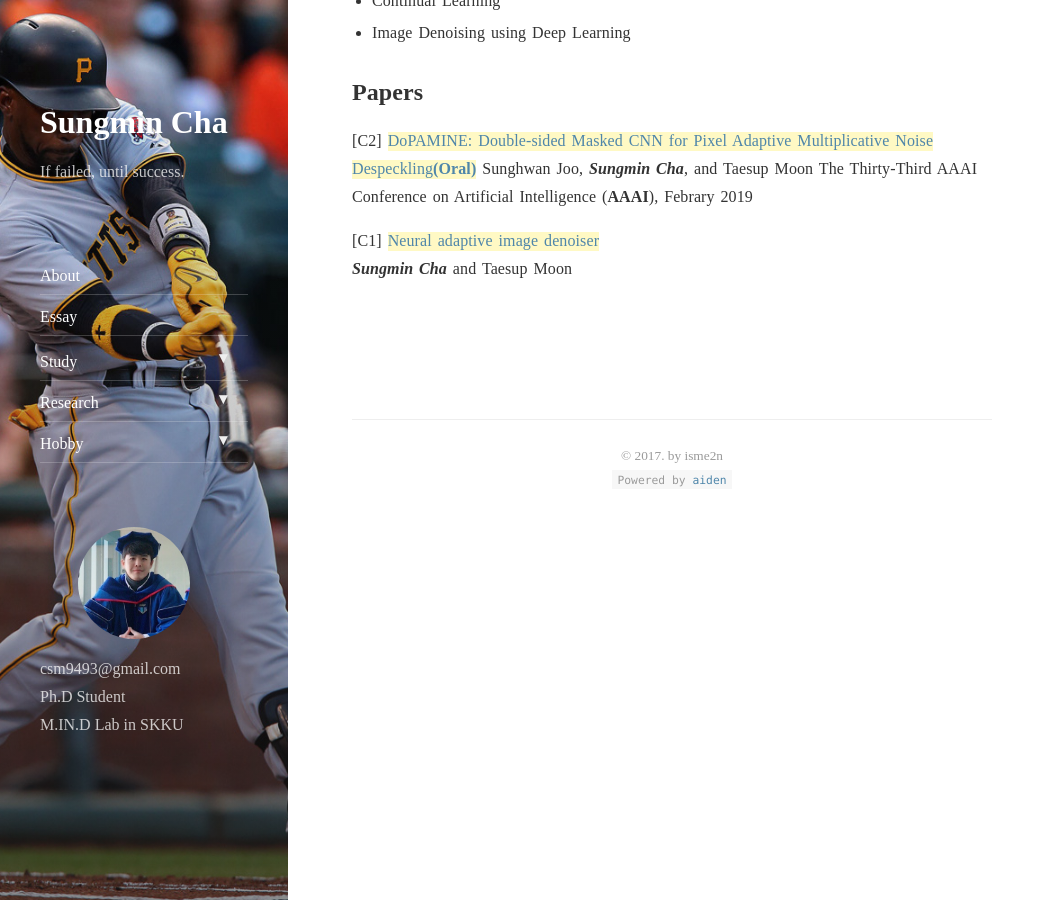
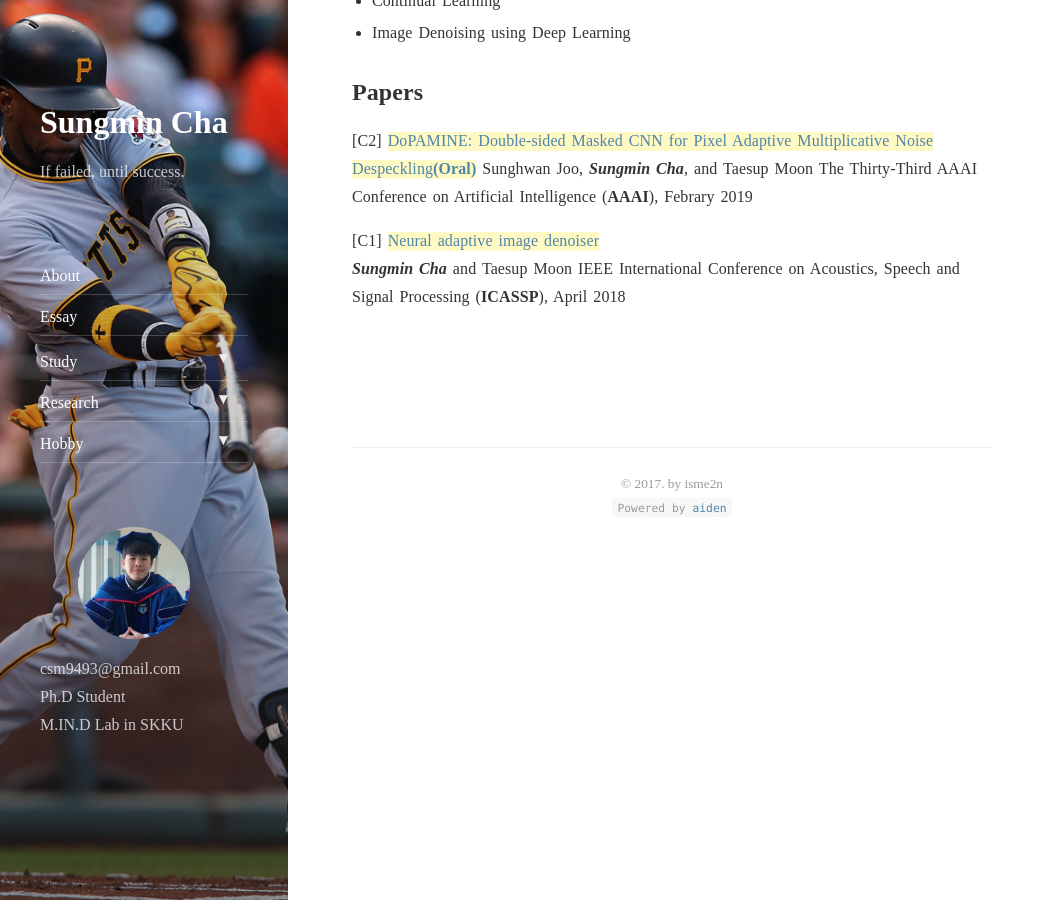
Before and after one commit to csm9493/csm9493.github.io, a Jekyll site: the page built from about.md, in a window 1280 px wide and 900 px high, scrolled down 870 px. Shown: the whole window, without its empty margins (0-1055 px from the left). Built offline with Jekyll 4.4.1, drawn with Linux system fonts in a browser that asks for light colours; nearby versions of some CDN libraries.

Commit message:
update posts

```diff
--- a/about.md
+++ b/about.md
@@ -37,3 +37,4 @@ The Thirty-Third AAAI Conference on Artificial Intelligence (**AAAI**), Febrary
 
 [C1] [Neural adaptive image denoiser](http://115.145.145.158/files/Conference/icassp_aide.pdf)
 ***Sungmin Cha*** and Taesup Moon
+IEEE International Conference on Acoustics, Speech and Signal Processing (**ICASSP**), April 2018
```
